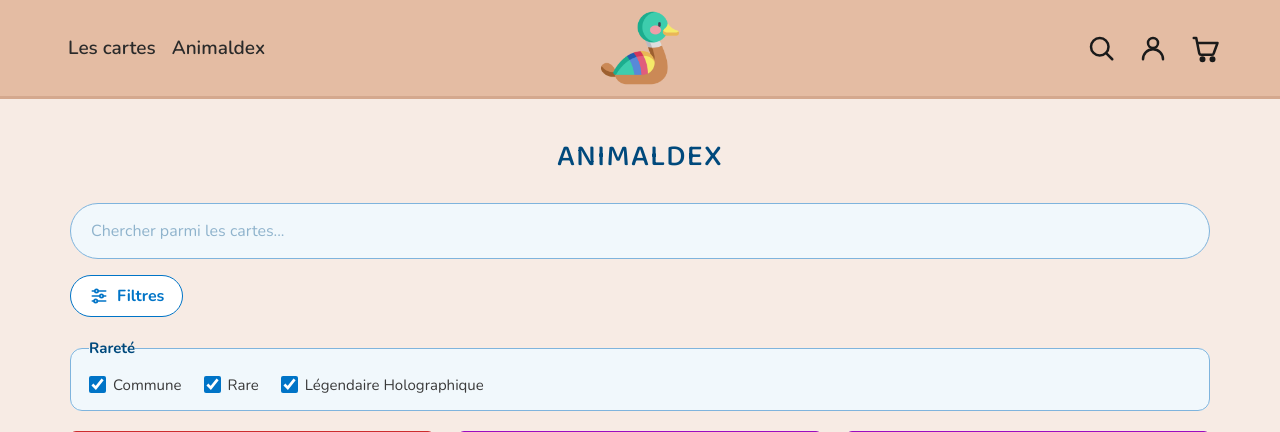
After one commit to Oceane-15/TCG-devoir-bilan, a PHP site: page /index.php?route=animaldex in a window 1280 px wide, after a click on "Filtres". The commit adds this page. Shown: the top 432 px of the page. Run offline with PHP 8.4, Linux system fonts and the light colour scheme; data comes from the database, SQL or seed files in the repository.

Commit message:
ajout animaldex

```diff
--- a/assets/css/style.css
+++ b/assets/css/style.css
@@ -780,3 +780,155 @@ main {
   background: #005a9c;
   color: #fff;
 }
+
+.animaldex {
+  padding: 40px 0 64px;
+}
+.animaldex__titre {
+  text-align: center;
+  font-family: "Baloo 2", sans-serif;
+  text-transform: uppercase;
+  color: #00497C;
+  letter-spacing: 1px;
+  font-size: 30px;
+  margin-bottom: 28px;
+}
+.animaldex__recherche {
+  width: 100%;
+  font-family: "Nunito", sans-serif;
+  font-size: 16px;
+  padding: 15px 20px;
+  border: 1.5px solid #7FB4DD;
+  border-radius: 30px;
+  background: #F1F8FC;
+  color: #20486a;
+  margin-bottom: 16px;
+}
+.animaldex__recherche::-moz-placeholder {
+  color: #8FB3CC;
+}
+.animaldex__recherche::placeholder {
+  color: #8FB3CC;
+}
+.animaldex__recherche:focus {
+  outline: none;
+  border-color: #0074C7;
+  box-shadow: 0 0 0 3px rgba(0, 116, 199, 0.18);
+}
+.animaldex__filtres-btn {
+  display: inline-flex;
+  align-items: center;
+  gap: 8px;
+  font-family: "Nunito", sans-serif;
+  font-weight: 700;
+  font-size: 16px;
+  color: #0074C7;
+  background: #fff;
+  border: 1.5px solid #0074C7;
+  border-radius: 24px;
+  padding: 8px 18px;
+  cursor: pointer;
+  margin-bottom: 20px;
+}
+.animaldex__filtres-btn svg {
+  width: 20px;
+  height: 20px;
+}
+.animaldex__filtres {
+  margin-bottom: 20px;
+}
+.animaldex__filtres-groupe {
+  border: 1.5px solid #7FB4DD;
+  border-radius: 12px;
+  padding: 14px 18px;
+  display: flex;
+  gap: 22px;
+  flex-wrap: wrap;
+  align-items: center;
+  background: #F1F8FC;
+}
+.animaldex__filtres-groupe label {
+  display: inline-flex;
+  align-items: center;
+  gap: 7px;
+  font-size: 15px;
+  cursor: pointer;
+}
+.animaldex__filtres-groupe label input {
+  accent-color: #0074C7;
+  width: 17px;
+  height: 17px;
+}
+.animaldex__filtres-legende {
+  font-size: 15px;
+  font-weight: 700;
+  color: #00497C;
+  padding: 0;
+  margin: 0 6px 0 0;
+  width: auto;
+  float: none;
+}
+.animaldex__vide {
+  text-align: center;
+  color: #6a7f8c;
+  font-size: 17px;
+  margin-top: 30px;
+}
+
+.carte-dex {
+  text-align: center;
+}
+.carte-dex--masquee {
+  display: none;
+}
+.carte-dex__cadre {
+  border: 6px solid #ccc;
+  border-radius: 6px;
+  overflow: hidden;
+  aspect-ratio: 4/3;
+  display: flex;
+  align-items: center;
+  justify-content: center;
+  background: #fff;
+}
+.carte-dex__cadre--legendaire {
+  border-color: #9B0CBF;
+}
+.carte-dex__cadre--rare {
+  border-color: #CD2C2E;
+}
+.carte-dex__cadre--commune {
+  border-color: #3FA535;
+}
+.carte-dex__image {
+  width: 100%;
+  height: 100%;
+  -o-object-fit: cover;
+     object-fit: cover;
+}
+.carte-dex__nom {
+  display: inline-block;
+  margin-top: 12px;
+  background: #6b6b6b;
+  color: #fff;
+  font-weight: 700;
+  font-style: italic;
+  font-size: 15px;
+  padding: 6px 14px;
+  border-radius: 6px;
+}
+.carte-dex__rarete {
+  display: block;
+  margin-top: 6px;
+  font-size: 13px;
+  font-weight: 700;
+}
+.carte-dex__rarete--legendaire {
+  color: #9B0CBF;
+}
+.carte-dex__rarete--rare {
+  color: #CD2C2E;
+}
+.carte-dex__rarete--commune {
+  color: #3FA535;
+}
--- /dev/null
+++ b/assets/js/animaldex.js
@@ -0,0 +1,38 @@
+document.addEventListener('DOMContentLoaded', function () {
+    var grille = document.getElementById('dexGrille');
+    if (!grille) return;
+
+    var recherche   = document.getElementById('dexRecherche');
+    var casesRarete = document.querySelectorAll('.dex-rarete');
+    var cartes      = grille.querySelectorAll('.carte-dex');
+    var messageVide = document.getElementById('dexVide');
+
+    function filtrer() {
+        var texte = (recherche.value || '').trim().toLowerCase();
+
+        var raretesActives = [];
+        casesRarete.forEach(function (c) {
+            if (c.checked) { raretesActives.push(c.value); }
+        });
+
+        var visibles = 0;
+        cartes.forEach(function (carte) {
+            var nom    = carte.getAttribute('data-nom') || '';
+            var rarete = carte.getAttribute('data-rarete') || '';
+
+            var correspondNom = nom.indexOf(texte) !== -1;
+            var correspondRarete = (raretesActives.length === 0)
+                || (raretesActives.indexOf(rarete) !== -1);
+
+            var visible = correspondNom && correspondRarete;
+
+            carte.classList.toggle('carte-dex--masquee', !visible);
+            if (visible) { visibles++; }
+        });
+
+        if (messageVide) { messageVide.hidden = (visibles > 0); }
+    }
+
+    recherche.addEventListener('input', filtrer);
+    casesRarete.forEach(function (c) { c.addEventListener('change', filtrer); });
+});
--- /dev/null
+++ b/assets/scss/_animaldex.scss
@@ -0,0 +1,150 @@
+$rarete-legendaire: #9B0CBF;
+$rarete-rare:       #CD2C2E;
+$rarete-commune:    #3FA535;
+
+.animaldex {
+    padding: 40px 0 64px;
+
+    &__titre {
+        text-align: center;
+        font-family: $font-titre;
+        text-transform: uppercase;
+        color: $navy;
+        letter-spacing: 1px;
+        font-size: 30px;
+        margin-bottom: 28px;
+    }
+
+    &__recherche {
+        width: 100%;
+        font-family: $font-corps;
+        font-size: 16px;
+        padding: 15px 20px;
+        border: 1.5px solid $input-border;
+        border-radius: 30px;
+        background: $input-fill;
+        color: #20486a;
+        margin-bottom: 16px;
+
+        &::placeholder { color: #8FB3CC; }
+        &:focus {
+            outline: none;
+            border-color: $blue;
+            box-shadow: 0 0 0 3px rgba($blue, .18);
+        }
+    }
+
+    &__filtres-btn {
+        display: inline-flex;
+        align-items: center;
+        gap: 8px;
+        font-family: $font-corps;
+        font-weight: 700;
+        font-size: 16px;
+        color: $blue;
+        background: #fff;
+        border: 1.5px solid $blue;
+        border-radius: 24px;
+        padding: 8px 18px;
+        cursor: pointer;
+        margin-bottom: 20px;
+
+        svg { width: 20px; height: 20px; }
+    }
+
+    &__filtres {
+        margin-bottom: 20px;
+    }
+
+    &__filtres-groupe {
+        border: 1.5px solid $input-border;
+        border-radius: 12px;
+        padding: 14px 18px;
+        display: flex;
+        gap: 22px;
+        flex-wrap: wrap;
+        align-items: center;
+        background: $input-fill;
+
+        label {
+            display: inline-flex;
+            align-items: center;
+            gap: 7px;
+            font-size: 15px;
+            cursor: pointer;
+
+            input {
+                accent-color: $blue;
+                width: 17px;
+                height: 17px;
+            }
+        }
+    }
+
+    &__filtres-legende {
+        font-size: 15px;
+        font-weight: 700;
+        color: $navy;
+        padding: 0;
+        margin: 0 6px 0 0;
+        width: auto;
+        float: none;
+    }
+
+    &__vide {
+        text-align: center;
+        color: #6a7f8c;
+        font-size: 17px;
+        margin-top: 30px;
+    }
+}
+
+.carte-dex {
+    text-align: center;
+
+    &--masquee { display: none; }
+
+    &__cadre {
+        border: 6px solid #ccc;
+        border-radius: 6px;
+        overflow: hidden;
+        aspect-ratio: 4 / 3;
+        display: flex;
+        align-items: center;
+        justify-content: center;
+        background: #fff;
+
+        &--legendaire { border-color: $rarete-legendaire; }
+        &--rare       { border-color: $rarete-rare; }
+        &--commune    { border-color: $rarete-commune; }
+    }
+
+    &__image {
+        width: 100%;
+        height: 100%;
+        object-fit: cover;
+    }
+
+    &__nom {
+        display: inline-block;
+        margin-top: 12px;
+        background: #6b6b6b;
+        color: #fff;
+        font-weight: 700;
+        font-style: italic;
+        font-size: 15px;
+        padding: 6px 14px;
+        border-radius: 6px;
+    }
+
+    &__rarete {
+        display: block;
+        margin-top: 6px;
+        font-size: 13px;
+        font-weight: 700;
+
+        &--legendaire { color: $rarete-legendaire; }
+        &--rare       { color: $rarete-rare; }
+        &--commune    { color: $rarete-commune; }
+    }
+}
--- a/assets/scss/style.scss
+++ b/assets/scss/style.scss
@@ -7,3 +7,4 @@
 @import 'catalogue';
 @import 'panier';
 @import 'checkout';
+@import 'animaldex';
--- a/controllers/ProduitController.php
+++ b/controllers/ProduitController.php
@@ -2,9 +2,11 @@
 
 require_once __DIR__ . '/../models/Produit.php';
 
-class ProduitController {
+class ProduitController
+{
 
-    public function listerProduits() {
+    public function listerProduits()
+    {
 
         $produitModel = new Produit();
 
@@ -12,5 +14,12 @@ class ProduitController {
 
         require_once __DIR__ . '/../views/catalogue.php';
     }
+
+    public function animaldex(): void
+    {
+        $produitModel = new Produit();
+        $cartes = $produitModel->getCartes();
+
+        require __DIR__ . '/../views/animaldex.php';
+    }
 }
-?>
--- a/index.php
+++ b/index.php
@@ -11,6 +11,11 @@ try {
         case 'catalogue':
             require_once __DIR__ . '/controllers/ProduitController.php';
             (new ProduitController())->listerProduits();
+            break;
+
+         case 'animaldex':
+            require_once __DIR__ . '/controllers/ProduitController.php';
+            (new ProduitController())->animaldex();
             break;
 
         case 'inscription':
--- a/models/Produit.php
+++ b/models/Produit.php
@@ -2,30 +2,49 @@
 
 require_once __DIR__ . '/../config/db.php';
 
-class Produit {
+class Produit
+{
     private ?PDO $conn = null;
     private string $table_name = "produits";
 
-    public function __construct() {
+    public function __construct()
+    {
         $database = new Database();
         $this->conn = $database->getConnection();
     }
 
-    public function getAllProduits(): array {
+    public function getAllProduits(): array
+    {
         try {
             $query = "SELECT * FROM " . $this->table_name;
             $stmt = $this->conn->prepare($query);
             $stmt->execute();
 
             return $stmt->fetchAll(PDO::FETCH_ASSOC);
-
         } catch (PDOException $e) {
             error_log('Erreur getAllProduits : ' . $e->getMessage());
             return [];
         }
     }
 
-public function trouverParId(int $id): ?array {
+    public function getCartes(): array
+    {
+        try {
+            $query = "SELECT * FROM " . $this->table_name . "
+                      WHERE type = 'carte'
+                      ORDER BY nom_produit";
+            $stmt = $this->conn->prepare($query);
+            $stmt->execute();
+
+            return $stmt->fetchAll(PDO::FETCH_ASSOC);
+        } catch (PDOException $e) {
+            error_log('Erreur getCartes : ' . $e->getMessage());
+            return [];
+        }
+    }
+
+    public function trouverParId(int $id): ?array
+    {
         try {
             $query = "SELECT produit_id, nom_produit, description, prix, stock, type, rarete, image_url
                   FROM " . $this->table_name . "
@@ -36,11 +55,9 @@ public function trouverParId(int $id): ?array {
 
             $produit = $stmt->fetch(PDO::FETCH_ASSOC);
             return $produit ?: null;
-
         } catch (PDOException $e) {
             error_log('Erreur trouverParId : ' . $e->getMessage());
             return null;
         }
     }
 }
-?>
--- /dev/null
+++ b/views/animaldex.php
@@ -0,0 +1,51 @@
+<?php $titrePage = "Animaldex"; require __DIR__ . '/partials/header.php'; ?>
+<?php
+/** @var array $cartes */
+$slugsRarete = ['Commune' => 'commune', 'Rare' => 'rare', 'Légendaire' => 'legendaire'];
+?>
+
+<main class="animaldex container">
+    <h1 class="animaldex__titre">Animaldex</h1>
+
+    <input type="search" id="dexRecherche" class="animaldex__recherche"
+           placeholder="Chercher parmi les cartes..." aria-label="Chercher parmi les cartes">
+
+    <button type="button" class="animaldex__filtres-btn" data-bs-toggle="collapse"
+            data-bs-target="#dexFiltres" aria-expanded="false" aria-controls="dexFiltres">
+        <svg viewBox="0 0 24 24" fill="none" stroke="currentColor" stroke-width="2" stroke-linecap="round"><line x1="4" y1="6" x2="20" y2="6"/><line x1="4" y1="12" x2="20" y2="12"/><line x1="4" y1="18" x2="20" y2="18"/><circle cx="9" cy="6" r="2" fill="#fff"/><circle cx="15" cy="12" r="2" fill="#fff"/><circle cx="8" cy="18" r="2" fill="#fff"/></svg>
+        Filtres
+    </button>
+
+    <div class="collapse animaldex__filtres" id="dexFiltres">
+        <fieldset class="animaldex__filtres-groupe">
+            <legend class="animaldex__filtres-legende">Rareté</legend>
+            <label><input type="checkbox" class="dex-rarete" value="Commune" checked> Commune</label>
+            <label><input type="checkbox" class="dex-rarete" value="Rare" checked> Rare</label>
+            <label><input type="checkbox" class="dex-rarete" value="Légendaire" checked> Légendaire Holographique</label>
+        </fieldset>
+    </div>
+
+    <div class="row g-4" id="dexGrille">
+        <?php foreach ($cartes as $carte): ?>
+            <?php
+                $rarete = $carte['rarete'] ?? '';
+                $slug   = $slugsRarete[$rarete] ?? 'commune';
+            ?>
+            <div class="col-12 col-sm-6 col-lg-4 carte-dex"
+                 data-nom="<?= e(mb_strtolower($carte['nom_produit'])) ?>"
+                 data-rarete="<?= e($rarete) ?>">
+
+                <div class="carte-dex__cadre carte-dex__cadre--<?= $slug ?>">
+                    <img src="<?= e($carte['image_url']) ?>" alt="<?= e($carte['nom_produit']) ?>" class="carte-dex__image">
+                </div>
+
+                <span class="carte-dex__nom"><?= e($carte['nom_produit']) ?></span>
+                <span class="carte-dex__rarete carte-dex__rarete--<?= $slug ?>"><?= e($rarete) ?></span>
+            </div>
+        <?php endforeach; ?>
+    </div>
+
+    <p class="animaldex__vide" id="dexVide" hidden>Aucune carte ne correspond à ta recherche.</p>
+</main>
+
+<?php require __DIR__ . '/partials/footer.php'; ?>
--- a/views/partials/footer.php
+++ b/views/partials/footer.php
@@ -26,6 +26,8 @@
     <script src="https://cdn.jsdelivr.net/npm/bootstrap@5.3.3/dist/js/bootstrap.bundle.min.js"></script>
     <script src="assets/js/auth.js"></script>
     <script src="assets/js/panier.js"></script>
+    <script src="assets/js/animaldex.js"></script>
+
     <?php if (!empty($_SESSION['ouvrir_panier'])): unset($_SESSION['ouvrir_panier']); ?>
         <script>
             document.addEventListener('DOMContentLoaded', function() {
```
Lines whose indentation alone changed are shown as unchanged.
